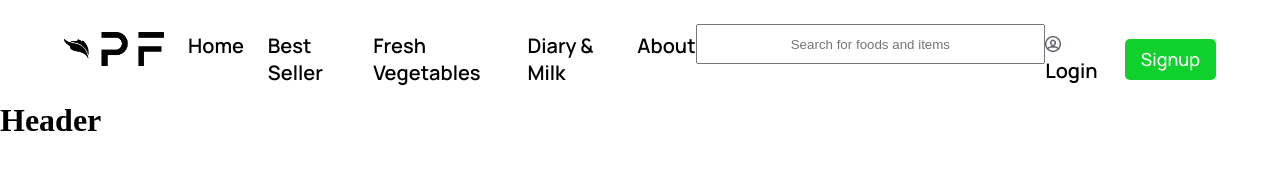
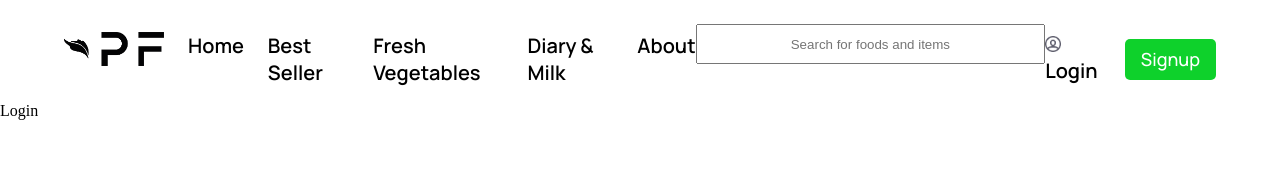
Before and after one commit to VishalSalemJayavel/PriceFinder, a React (Create React App) app in the folder frontend/: page /login in a window 1280 px wide. Shown: the top 170 px of the page. Built offline with nearby package versions, Linux system fonts and the light colour scheme.

Commit message:
added multipage support

```diff
--- a/frontend/package.json
+++ b/frontend/package.json
@@ -10,6 +10,7 @@
     "react": "^18.2.0",
     "react-dom": "^18.2.0",
     "react-icons": "^4.10.1",
+    "react-router-dom": "^6.15.0",
     "react-scripts": "5.0.1",
     "web-vitals": "^2.1.4"
   },
--- /dev/null
+++ b/frontend/src/pages/index.js
@@ -0,0 +1 @@
+export {default as LoginPage} from './login/LoginPage';
--- /dev/null
+++ b/frontend/src/pages/login/LoginPage.jsx
@@ -0,0 +1,14 @@
+import React from 'react'
+
+import {Navbar} from '../../components';
+import './login.css';
+const LoginPage = () => {
+  return (
+    <div>
+        <Navbar />
+      Login
+    </div>
+  )
+}
+
+export default LoginPage
```
Also changed, not shown: frontend/src/index.js (+21 -1 lines), frontend/src/pages/login/login.css (added), 1 other file (tests, documents, lock files or other folders).
